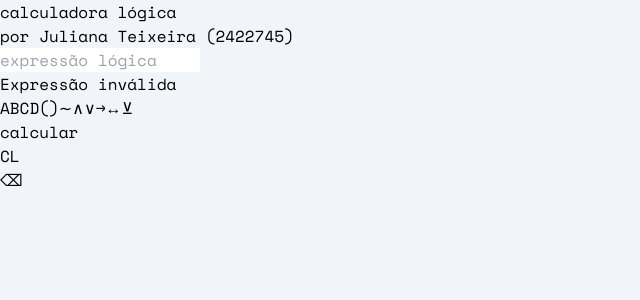
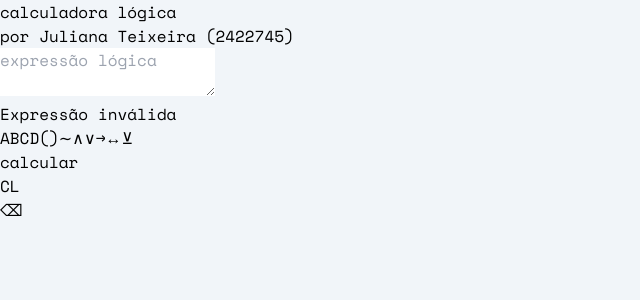
Before and after one commit to ajuteixeira/calculadora-logica, a React (Vite) app: page / in a window 1280 px wide. Shown: the top 300 px of the page, without its empty margins (0-640 px from the left). Built offline with nearby package versions, Linux system fonts and the light colour scheme.

Commit message:
ajuste visual do input

```diff
--- a/src/components/Input.jsx
+++ b/src/components/Input.jsx
@@ -1,13 +1,15 @@
 export default function Input({ value, error = false }) {
   return (
-    <input
-      type="text"
+    <textarea
+      rows="2"
       value={value}
       name=""
       id=""
       readOnly={true}
       placeholder="expressão lógica"
-      className={`w-full h-[50px] p-3 outline-none bg-[#7927bd21] ${error ? 'border-2 border-rose-400' : ''}`}
-    />
+      className={`w-full p-3 outline-none overflow-hidden bg-[#7927bd21] ${
+        error ? "border-2 border-rose-400" : ""
+      }`}
+    ></textarea>
   );
 }
```
